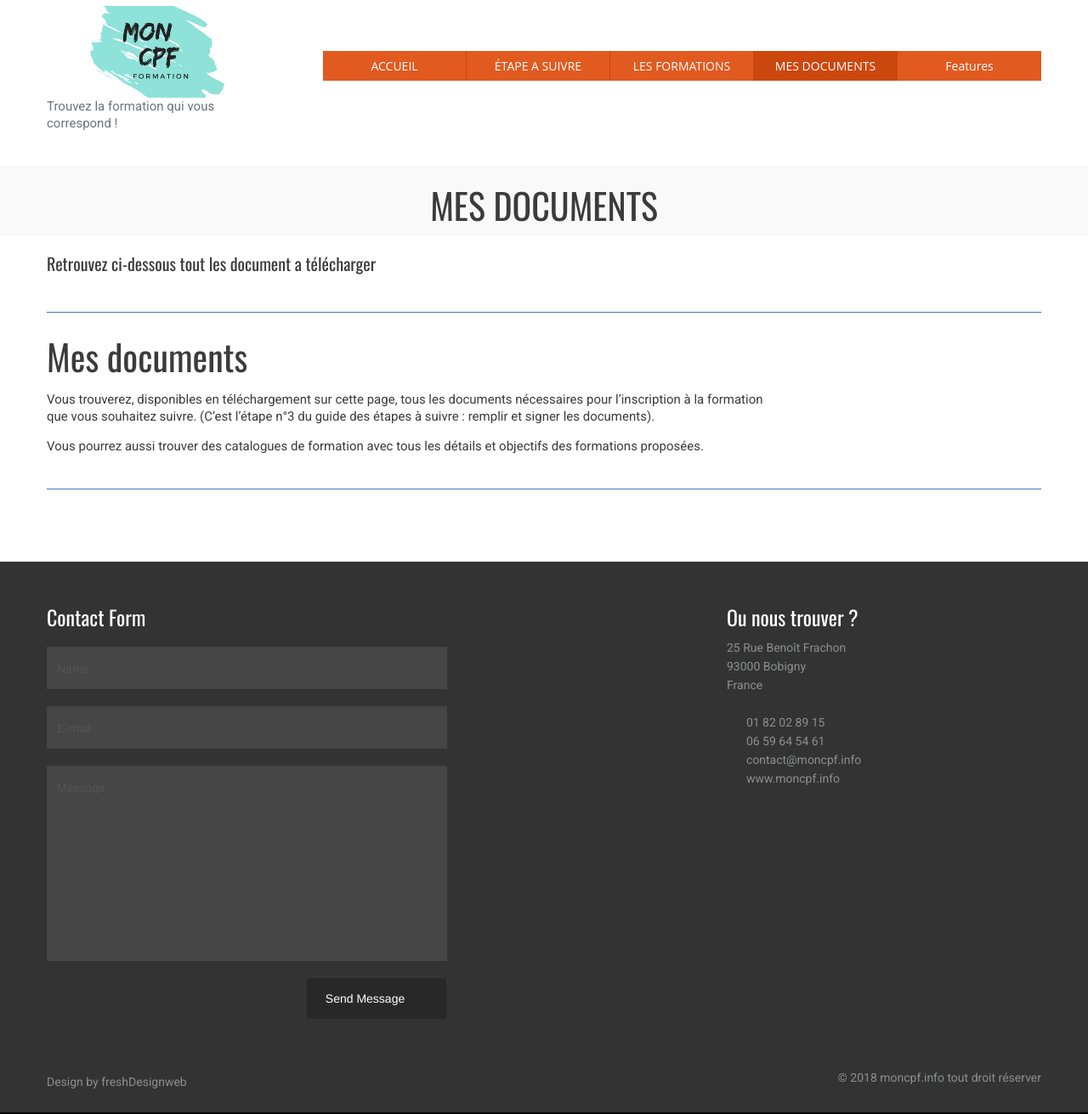
After one commit to crownbackend/Moncpf, a Symfony app: template templates/documents.html.twig in a window 1280 px wide. The commit adds this page. Shown: the whole page at 85% size. Run offline with Twig, Linux system fonts and the light colour scheme; the template is opened without the code that fills it, so the values that code supplies are empty; some libraries are stand-ins or nearby versions; some web fonts are replaced.

Commit message:
debut de mes documents

```diff
--- /dev/null
+++ b/templates/documents.html.twig
@@ -0,0 +1,87 @@
+{% extends 'base.html.twig' %}
+
+
+{% block body %}
+
+    <!-- Header -->
+    <header id="header">
+        <div class="container">
+            <div class="row t-container">
+
+                <!-- Logo -->
+                <div class="span3">
+                    <div class="logo">
+                        <a href="{{ path('app_front_index') }}"><img src="img/logo-header.png" alt="Logo site web"></a>
+                        <span class="text-muted">Trouvez la formation qui vous correspond !</span>
+                    </div>
+                </div>
+
+                <div class="span9">
+                    <div class="row space60"></div>
+                    <nav id="nav" role="navigation">
+                        <a href="#nav" title="Show navigation">Show navigation</a>
+                        <a href="#" title="Hide navigation">Hide navigation</a>
+                        <ul class="clearfix">
+                            <li><a href="{{ path('app_front_index') }}" title="">ACCUEIL</a></li>
+                            <li><a href="{{ path('app_front_etapeasuivre') }}" title="">ÉTAPE A SUIVRE</a></li>
+                            <li><a href="{{ path('app_front_formations') }}" title="">LES FORMATIONS</a></li>
+                            <li class="active"><a href="{{ path('app_front_document') }}" title="">MES DOCUMENTS</a></li>
+                            <li><a href="components.htm" title="">Features</a>
+                            </li>
+                        </ul>
+                    </nav>
+                </div>
+            </div>
+            <div class="row space40"></div>
+
+        </div>
+    </header>
+
+    <section id="titlebar">
+        <!-- Container -->
+        <div class="container">
+
+            <div class="eight columns">
+                <h1 class="text-center">MES DOCUMENTS</h1>
+            </div>
+
+        </div>
+        <!-- Container / End -->
+    </section>
+
+    <!-- Content -->
+    <div id="content">
+        <div class="container">
+
+            <div class="row">
+                <!--  etape une -->
+                <div class="span12">
+                    <h4>Retrouvez ci-dessous tout les document a télécharger</h4>
+
+                    <!-- Typography Row -->
+                    <div class="row t-row">
+                        <!-- Line -->
+                        <div class="span12"><hr></div>
+                        <div class="span9">
+                            <h2>Mes documents</h2>
+                            <p>Vous trouverez, disponibles en téléchargement sur cette page, tous les documents nécessaires pour l’inscription à la formation que vous souhaitez suivre. (C’est l’étape n°3 du guide des étapes à suivre : remplir et signer les documents).</p>
+                            <p>Vous pourrez aussi trouver des catalogues de formation avec tous les détails et objectifs des formations proposées.</p>
+                        </div>
+                        <div class="space30 visible-phone"></div>
+                        <!-- Line -->
+                        <div class="span12"><hr></div>
+                    </div>
+                    <!-- Typography Row End -->
+                    <div class="row space10"></div>
+
+                    <div class="row space50"></div>
+                </div>
+
+
+            </div>
+        </div>
+    </div>
+    <!-- Content End -->
+
+
+{% endblock %}
--- a/templates/etape_a_suivre.html.twig
+++ b/templates/etape_a_suivre.html.twig
@@ -26,7 +26,7 @@
                             <li><a href="{{ path('app_front_index') }}" title="">ACCUEIL</a></li>
                             <li class="active"><a href="{{ path('app_front_etapeasuivre') }}" title="">ÉTAPE A SUIVRE</a></li>
                             <li><a href="{{ path('app_front_formations') }}" title="">LES FORMATIONS</a></li>
-                            <li><a href="services.htm" title="">MES DOCUMENTS</a></li>
+                            <li><a href="{{ path('app_front_document') }}" title="">MES DOCUMENTS</a></li>
                             <li><a href="components.htm" title="">Features</a>
                             </li>
                         </ul>
--- a/templates/index.html.twig
+++ b/templates/index.html.twig
@@ -25,7 +25,7 @@
                             <li class="active"><a href="{{ path('app_front_index') }}" title="">ACCUEIL</a></li>
                             <li><a href="{{ path('app_front_etapeasuivre') }}" title="">ÉTAPE A SUIVRE</a></li>
                             <li><a href="{{ path('app_front_formations') }}" title="">LES FORMATIONS</a></li>
-                            <li><a href="services.htm" title="">MES DOCUMENTS</a></li>
+                            <li><a href="{{ path('app_front_document') }}" title="">MES DOCUMENTS</a></li>
                             <li><a href="components.htm" title="">Features</a>
                             </li>
                         </ul>
```
Also changed, not shown: src/Controller/FrontController.php (+14 -0 lines), templates/formations.html.twig (+4 -5 lines).
